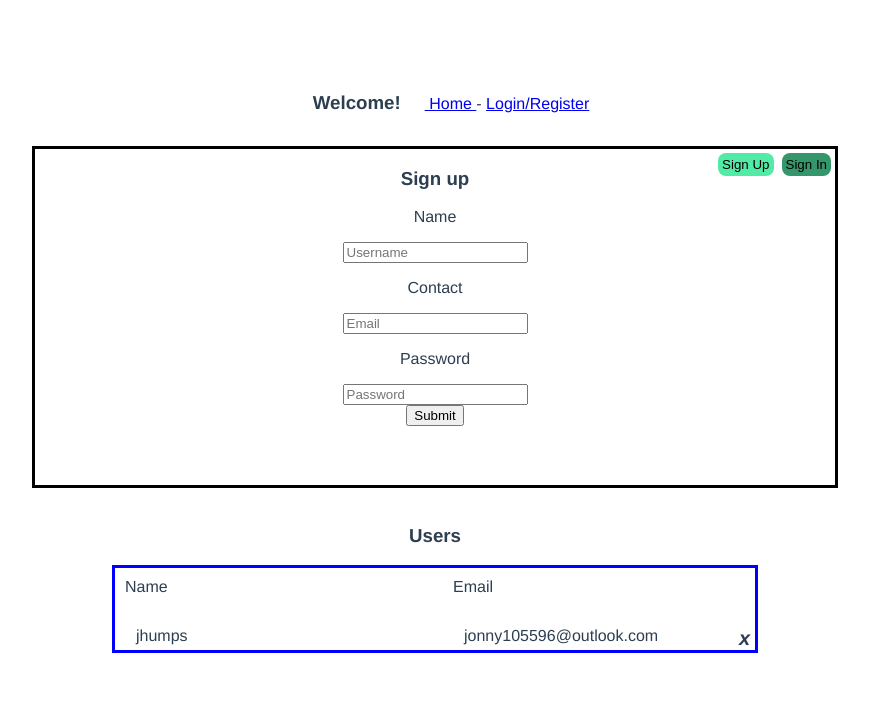
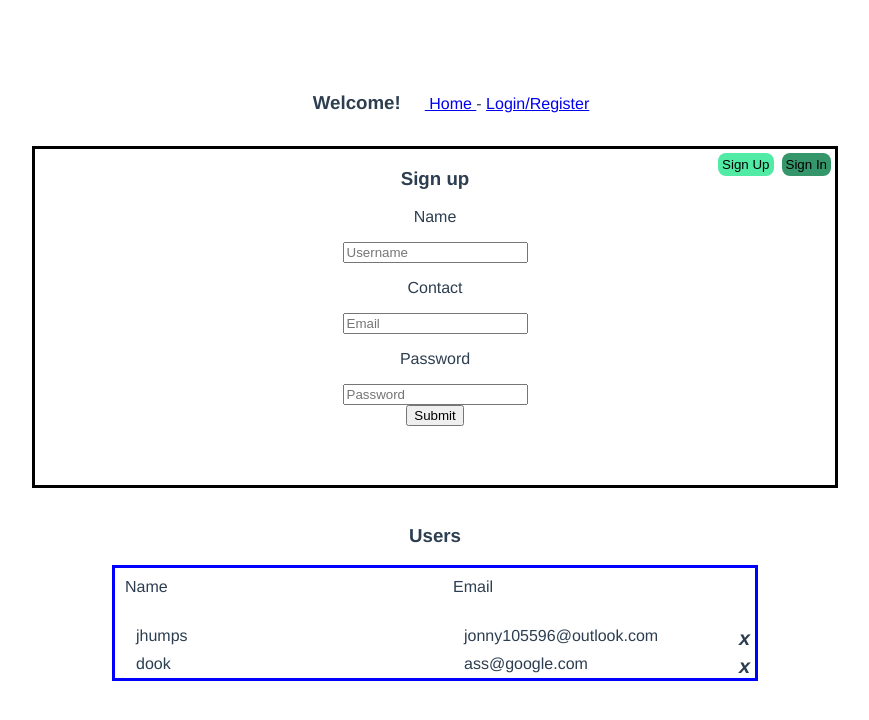
Before and after one commit to JonathanHumphrey/user-creation, a Vue app: page /register in a window 1280 px wide. Shown: the top 720 px of the page, without its empty margins (205-1074 px from the left). Built offline with nearby package versions, Linux system fonts and the light colour scheme; data requests are answered from the project's data file.

Commit message:
refactored sign in and fixed event handling

```diff
--- a/db.json
+++ b/db.json
@@ -5,6 +5,13 @@
       "name": "jhumps",
       "email": "jonny105596@outlook.com",
       "pass": "dooker",
+      "isSignedIn": false
+    },
+    {
+      "id": 259,
+      "name": "dook",
+      "email": "ass@google.com",
+      "pass": "poop",
       "isSignedIn": false
     }
   ],
--- a/package.json
+++ b/package.json
@@ -13,7 +13,7 @@
     "core-js": "^3.6.5",
     "json-db": "0.0.2",
     "json-server": "^0.17.0",
-    "vue": "^3.2.22",
+    "vue": "^3.2.26",
     "vue-router": "^4.0.12",
     "vuex": "^4.0.2",
     "vuex-persistedstate": "^4.1.0"
--- a/src/components/FormContainer.vue
+++ b/src/components/FormContainer.vue
@@ -116,8 +116,8 @@ export default {
       this.userAccountCheck(answer);
     },
 
-    onSubmit(e,data) {
-      console.log("id",e.target.id,data)
+    onSubmit(e, data) {
+      console.log("id", e.target.id, data);
 
       /* for (let item in state) {
         for (let field in state[item].fields) {
@@ -127,7 +127,6 @@ export default {
       } */
       // REGISTER PATH
       if (e.target.id === "1") {
-        console.log("right here mf");
         let newUser = {
           id: Math.floor(Math.random() * 1000),
           name: data.data.username,
@@ -144,6 +143,17 @@ export default {
         // e.target[2].value = "";
 
         alert("Account Successfully Created!");
+      } else if (e.target.id === "0") {
+        console.log(this.users);
+        for (let i in this.users) {
+          if (data.data.username === this.users[i].name) {
+            console.log("correct name");
+            if (data.data.password === this.users[i].pass) {
+              console.log("correct password");
+              console.log(this.users[i].id);
+            }
+          }
+        }
       }
       // SIGN IN PATH
       //   else if (e.target.id === "0") {
@@ -175,14 +185,14 @@ export default {
       //   e.target[1].value = "";
       //   e.target[2].value = "";
       // },
-    }
+    },
   },
   computed: {
     ...mapState({
       hasAccount: (state) => state.users.userHasAccount,
       signUpForm: (state) => state.users.forms.signUpForm,
       signInForm: (state) => state.users.forms.signInForm,
-      users: (state) => state.users,
+      users: (state) => state.users.users,
       activeUser: (state) => state.users.activeUser,
     }),
   },
```
Also changed, not shown: 1 other file (tests, documents, lock files or other folders). Lines whose indentation alone changed are shown as unchanged.
